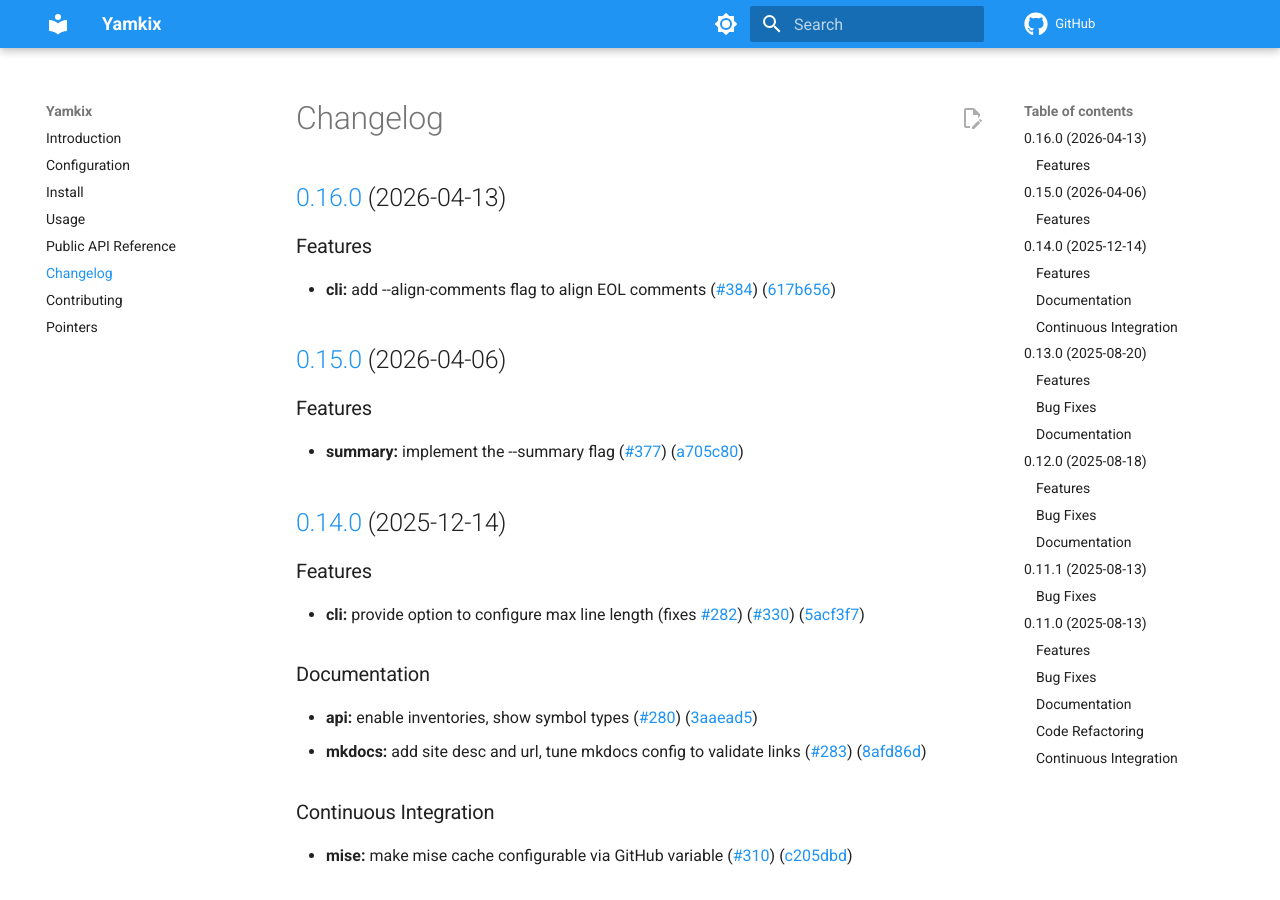
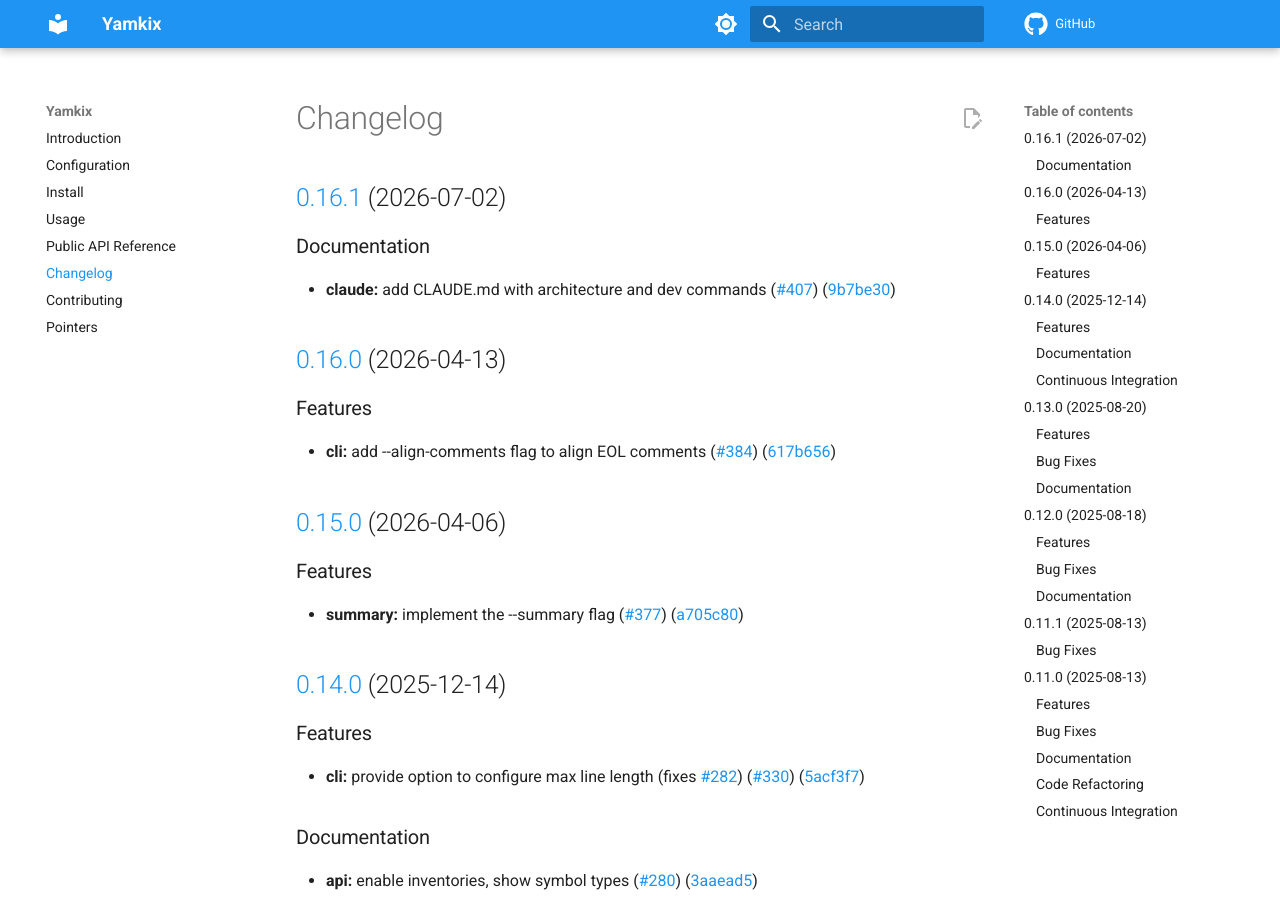
Before and after one commit to looztra/yamkix, an MkDocs documentation site: the page built from docs/changelog.md, in a window 1280 px wide and 900 px high. Built offline with MkDocs 1.6.1 and Material for MkDocs 9.7.7, drawn with Linux system fonts in a browser that asks for light colours; comment, search, counter and statistics services are not loaded.

Commit message:
chore(main): release 0.16.1

```diff
--- a/docs/changelog.md
+++ b/docs/changelog.md
@@ -1,4 +1,11 @@
 # Changelog
+
+## [0.16.1](https://github.com/looztra/yamkix/compare/v0.16.0...v0.16.1) (2026-07-02)
+
+
+### Documentation
+
+* **claude:** add CLAUDE.md with architecture and dev commands ([#407](https://github.com/looztra/yamkix/issues/407)) ([9b7be30](https://github.com/looztra/yamkix/commit/9b7be30ea330af7ca7f16e0de0c209ed5f1da72e))
 
 ## [0.16.0](https://github.com/looztra/yamkix/compare/v0.15.0...v0.16.0) (2026-04-13)
 
```
Also changed, not shown: .release-please-manifest.json.
